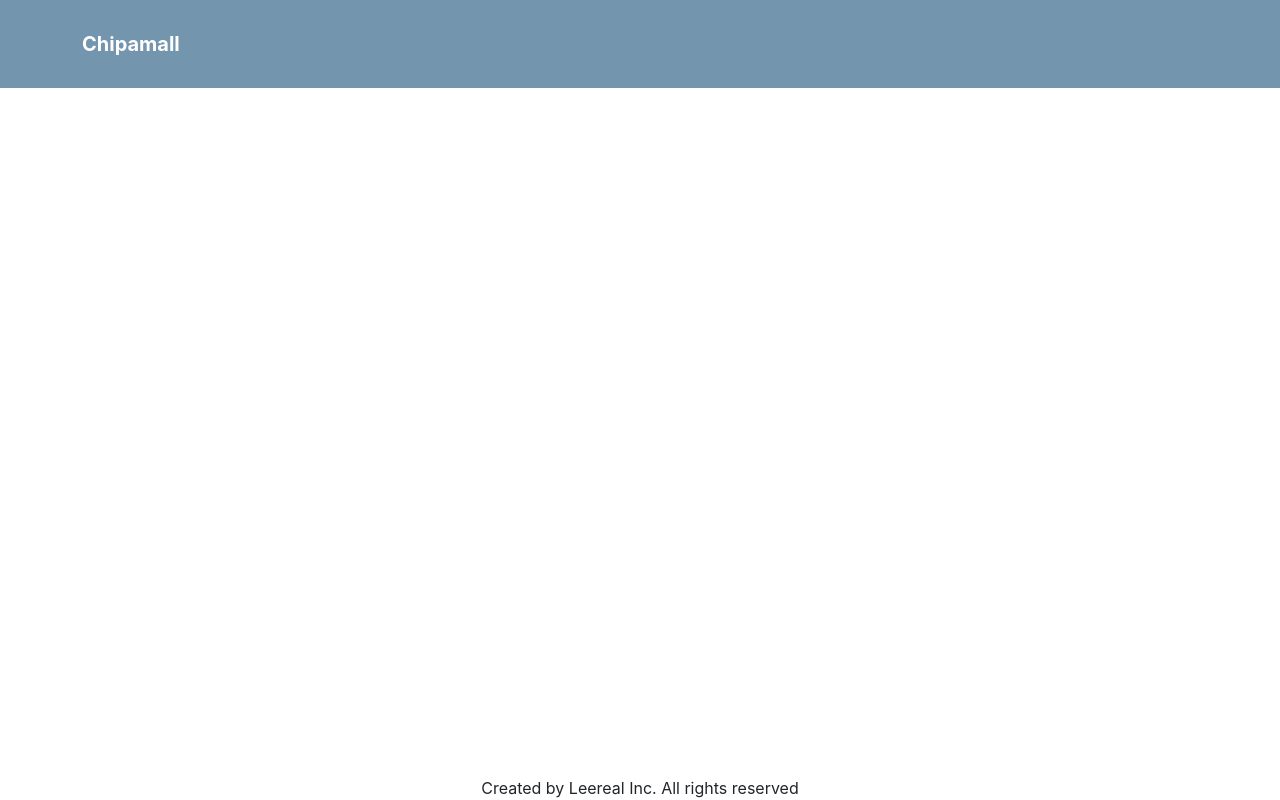
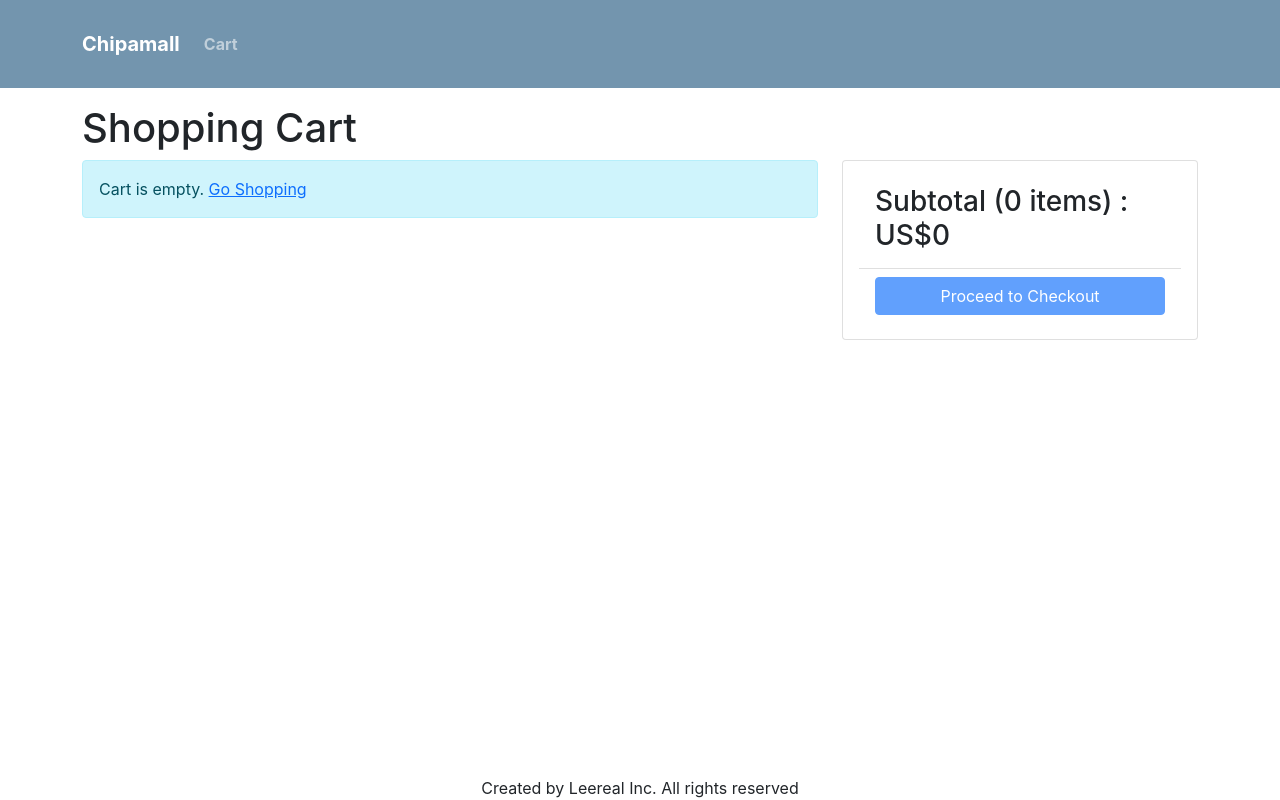
Before and after one commit to Leereal/Chipall-Ecommerce---React-NodeJs, a React (Create React App) app in the folder frontend/: page /cart in a window 1280 px wide. Built offline with nearby package versions, Linux system fonts and the light colour scheme.

Commit message:
CREATE CART SCREEN

```diff
--- a/frontend/src/App.js
+++ b/frontend/src/App.js
@@ -1,11 +1,18 @@
-import { Route, Routes } from 'react-router-dom';
+import { Link, Route, Routes } from 'react-router-dom';
 import Home from './screens/Home';
 import Product from './screens/Product';
 import Navbar from 'react-bootstrap/Navbar';
 import Container from 'react-bootstrap/Container';
 import { LinkContainer } from 'react-router-bootstrap';
+import Badge from 'react-bootstrap/Badge';
+import Nav from 'react-bootstrap/Nav';
+import { useContext } from 'react';
+import { Store } from './Store';
+import Cart from './screens/Cart';
 
 function App() {
+  const { state } = useContext(Store);
+  const { cart } = state;
   return (
     <div className="d-flex flex-column site-container">
       <header>
@@ -14,6 +21,16 @@
             <LinkContainer to="/">
               <Navbar.Brand>Chipamall</Navbar.Brand>
             </LinkContainer>
+            <Nav className="me-auto">
+              <Link to="/cart" className="nav-link">
+                Cart
+                {cart.cartItems.length > 0 && (
+                  <Badge pill bg="danger">
+                    {cart.cartItems.reduce((a, c) => a + c.quantity, 0)}
+                  </Badge>
+                )}
+              </Link>
+            </Nav>
           </Container>
         </Navbar>
       </header>
@@ -22,6 +39,7 @@
           <Routes>
             <Route path="/" element={<Home />} />
             <Route path="/product/id/:id" element={<Product />} />
+            <Route path="/cart" element={<Cart />} />
           </Routes>
         </Container>
       </main>
--- /dev/null
+++ b/frontend/src/Store.js
@@ -0,0 +1,35 @@
+import { createContext } from 'react';
+import React, { useReducer } from 'react';
+
+export const Store = createContext();
+
+const initialState = {
+  cart: {
+    cartItems: [],
+  },
+};
+
+function reducer(state, action) {
+  switch (action.type) {
+    case 'CART_ADD_ITEM':
+      // add to cart
+      const newItem = action.payload;
+      const existItem = state.cart.cartItems.find(
+        (item) => item._id === newItem._id
+      );
+      const cartItems = existItem
+        ? state.cart.cartItems.map((item) =>
+            item._id === existItem._id ? newItem : item
+          )
+        : [...state.cart.cartItems, newItem];
+        return { ...state, cart: { ...state.cart, cartItems } };
+    default:
+      return state;
+  }
+}
+
+export function StoreProvider(props) {
+  const [state, dispatch] = useReducer(reducer, initialState);
+  const value = { state, dispatch };
+  return <Store.Provider value={value}>{props.children}</Store.Provider>;
+}
--- a/frontend/src/index.css
+++ b/frontend/src/index.css
@@ -66,3 +66,10 @@
 .img-large {
   max-width: 100%;
 }
+
+.img-large {
+  max-width: 100%;
+}
+.img-thumbnail {
+  height: 80px;
+}
--- a/frontend/src/index.js
+++ b/frontend/src/index.js
@@ -6,15 +6,18 @@
 import App from './App';
 import reportWebVitals from './reportWebVitals';
 import { BrowserRouter } from 'react-router-dom';
+import { StoreProvider } from './Store';
 
 const root = ReactDOM.createRoot(document.getElementById('root'));
 root.render(
   <React.StrictMode>
-    <HelmetProvider>
-      <BrowserRouter>
-        <App />
-      </BrowserRouter>
-    </HelmetProvider>
+    <StoreProvider>
+      <HelmetProvider>
+        <BrowserRouter>
+          <App />
+        </BrowserRouter>
+      </HelmetProvider>
+    </StoreProvider>
   </React.StrictMode>
 );
 
--- /dev/null
+++ b/frontend/src/screens/Cart.js
@@ -0,0 +1,99 @@
+import { useContext } from 'react';
+import { Store } from '../Store';
+import { Helmet } from 'react-helmet-async';
+import Row from 'react-bootstrap/Row';
+import Col from 'react-bootstrap/Col';
+import MessageBox from '../components/MessageBox';
+import ListGroup from 'react-bootstrap/ListGroup';
+import Button from 'react-bootstrap/Button';
+import Card from 'react-bootstrap/Card';
+import { Link } from 'react-router-dom';
+
+export default function CartScreen() {
+  const { state, dispatch: ctxDispatch } = useContext(Store);
+  const {
+    cart: { cartItems },
+  } = state;
+
+  return (
+    <div>
+      <Helmet>
+        <title>Shopping Cart</title>
+      </Helmet>
+      <h1>Shopping Cart</h1>
+      <Row>
+        <Col md={8}>
+          {cartItems.length === 0 ? (
+            <MessageBox>
+              Cart is empty. <Link to="/">Go Shopping</Link>
+            </MessageBox>
+          ) : (
+            <ListGroup>
+              {cartItems.map((item) => (
+                <ListGroup.Item key={item._id}>
+                  <Row className="align-items-center">
+                    <Col md={4}>
+                      <img
+                        src={item.image}
+                        alt={item.name}
+                        className="img-fluid rounded img-thumbnail"
+                      ></img>{' '}
+                      <Link to={`/product/${item.slug}`}>{item.name}</Link>
+                    </Col>
+                    <Col md={3}>
+                      <Button variant="light" disabled={item.quantity === 1}>
+                        <i className="fas fa-minus-circle"></i>
+                      </Button>{' '}
+                      <span>{item.quantity}</span>{' '}
+                      <Button
+                        variant="light"
+                        disabled={item.quantity === item.countInStock}
+                      >
+                        <i className="fas fa-plus-circle"></i>
+                      </Button>
+                    </Col>
+                    <Col md={3}>
+                      {item.currency}
+                      {item.price}
+                    </Col>
+                    <Col md={2}>
+                      <Button variant="light">
+                        <i className="fas fa-trash"></i>
+                      </Button>
+                    </Col>
+                  </Row>
+                </ListGroup.Item>
+              ))}
+            </ListGroup>
+          )}
+        </Col>
+        <Col md={4}>
+          <Card>
+            <Card.Body>
+              <ListGroup variant="flush">
+                <ListGroup.Item>
+                  <h3>
+                    Subtotal ({cartItems.reduce((a, c) => a + c.quantity, 0)}{' '}
+                    items) : US$
+                    {cartItems.reduce((a, c) => a + c.price * c.quantity, 0)}
+                  </h3>
+                </ListGroup.Item>
+                <ListGroup.Item>
+                  <div className="d-grid">
+                    <Button
+                      type="button"
+                      variant="primary"
+                      disabled={cartItems.length === 0}
+                    >
+                      Proceed to Checkout
+                    </Button>
+                  </div>
+                </ListGroup.Item>
+              </ListGroup>
+            </Card.Body>
+          </Card>
+        </Col>
+      </Row>
+    </div>
+  );
+}
--- a/frontend/src/screens/Product.js
+++ b/frontend/src/screens/Product.js
@@ -1,6 +1,6 @@
 import axios from 'axios';
-import React, { useEffect, useReducer } from 'react';
-import { useParams } from 'react-router-dom';
+import React, { useContext, useEffect, useReducer } from 'react';
+import { useNavigate, useParams } from 'react-router-dom';
 import { Helmet } from 'react-helmet-async';
 import Row from 'react-bootstrap/Row';
 import Col from 'react-bootstrap/Col';
@@ -12,6 +12,7 @@
 import LoadingBox from '../components/LoadingBox';
 import MessageBox from '../components/MessageBox';
 import { getError } from '../utils';
+import { Store } from '../Store';
 
 const reducer = (state, action) => {
   switch (action.type) {
@@ -27,6 +28,7 @@
 };
 
 export default function Product() {
+  const navigate = useNavigate();
   const params = useParams();
   const { id } = params;
 
@@ -47,6 +49,23 @@
     };
     fetchData();
   }, [id]);
+
+  const { state, dispatch: ctxDispatch } = useContext(Store);
+  const { cart } = state;
+  const addToCartHandler = async () => {
+    const existItem = cart.cartItems.find((x) => x._id === product._id);
+    const quantity = existItem ? existItem.quantity + 1 : 1;
+    const { data } = await axios.get(`/api/products/${product._id}`);
+    if (data.countInStock < quantity) {
+      window.alert('Sorry. Product is out of stock');
+      return;
+    }
+    ctxDispatch({
+      type: 'CART_ADD_ITEM',
+      payload: { ...product, quantity },
+    });
+    navigate('/cart');
+  };
 
   return loading ? (
     <LoadingBox />
@@ -113,7 +132,9 @@
                 {product.countInStock > 0 && (
                   <ListGroup.Item>
                     <div className="d-grid">
-                      <Button variant="primary">Add To Cart</Button>
+                      <Button onClick={addToCartHandler} variant="primary">
+                        Add To Cart
+                      </Button>
                     </div>
                   </ListGroup.Item>
                 )}
```
Also changed, not shown: 2 other files (tests, documents, lock files or other folders).
